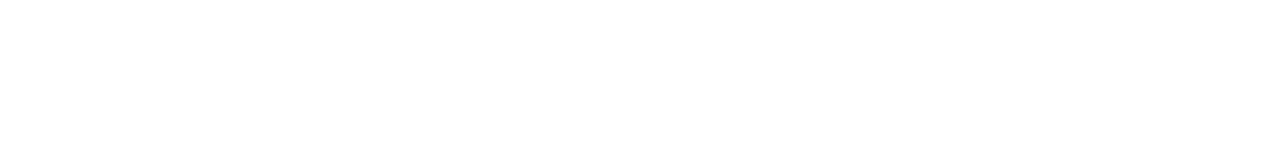
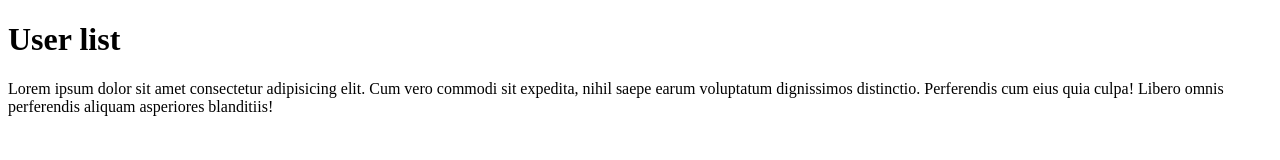
Before and after one commit to mkalgebra/moj-prvi-repo-4, a plain HTML site: page index.html in a window 1280 px wide. Drawn offline with Linux system fonts and the light colour scheme.

Commit message:
feat: user list

```diff
--- a/index.html
+++ b/index.html
@@ -5,5 +5,13 @@
     <meta name="viewport" content="width=device-width, initial-scale=1.0" />
     <title>Document</title>
   </head>
-  <body></body>
+  <body>
+    <h1>User list</h1>
+    <p>
+      Lorem ipsum dolor sit amet consectetur adipisicing elit. Cum vero commodi
+      sit expedita, nihil saepe earum voluptatum dignissimos distinctio.
+      Perferendis cum eius quia culpa! Libero omnis perferendis aliquam
+      asperiores blanditiis!
+    </p>
+  </body>
 </html>
```
